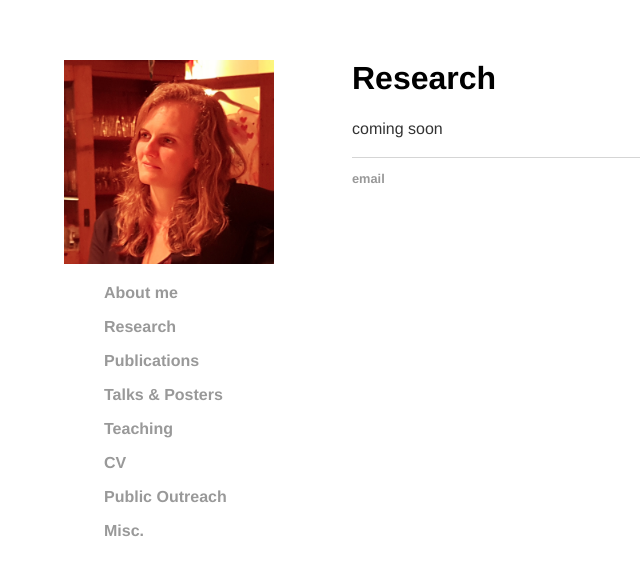
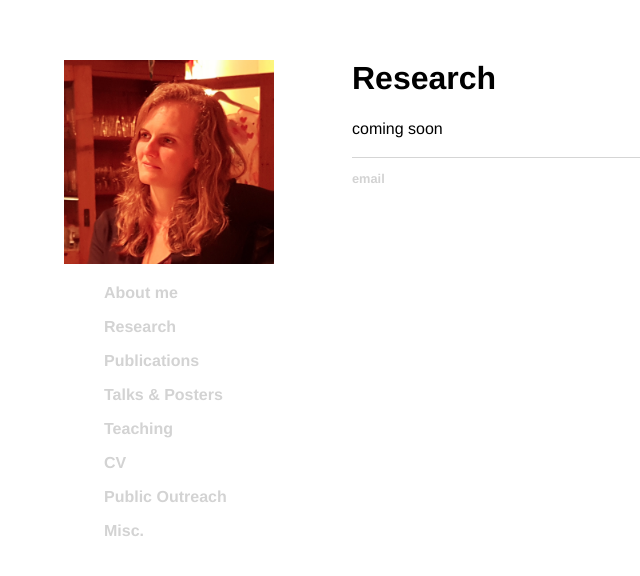
Before and after one commit to marieke-woensdregt/marieke-woensdregt.github.io, a Jekyll site: the page built from research/index.html, in a window 1280 px wide. Shown: the top 576 px of the page, without its empty margins (0-640 px from the left). Built offline with Jekyll 4.4.1, drawn with Linux system fonts in a browser that asks for light colours.

Commit message:
Update main.css

```diff
--- a/css/main.css
+++ b/css/main.css
@@ -15,7 +15,7 @@ nav ul li, footer ul li {
 }
 a {
     text-decoration: none;
-    color: #999;
+    color: #D3D3D3;
 }
 a:hover {
     text-decoration: underline;
@@ -36,7 +36,7 @@ p {
     font-size: 1em;
     font-family:'Helvetica', 'Arial', 'Sans-Serif';
     line-height: 1.4em;
-    color: #333;
+    color: #000000;
 }
 footer {
     border-top: 1px solid #d5d5d5;
```
